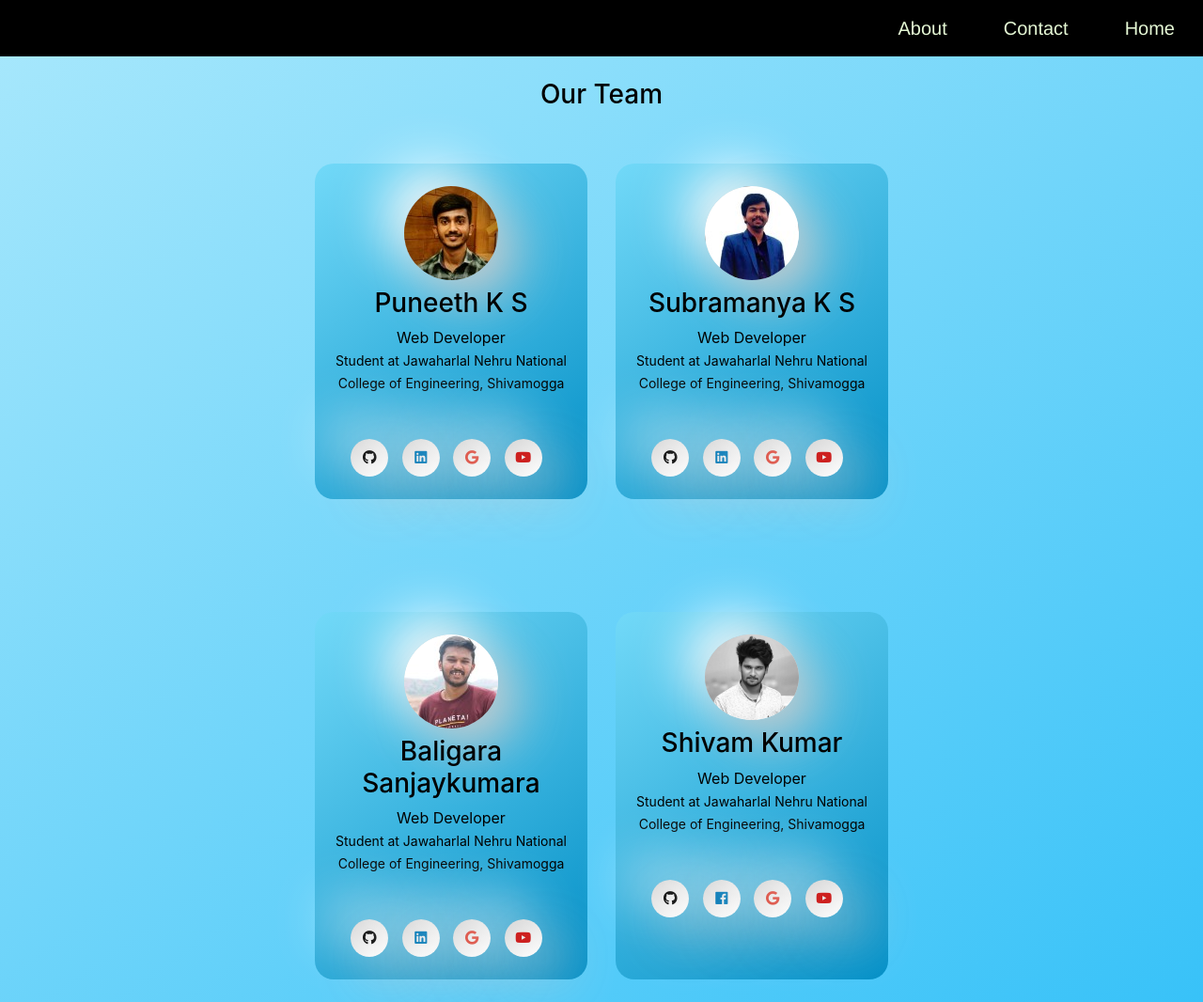
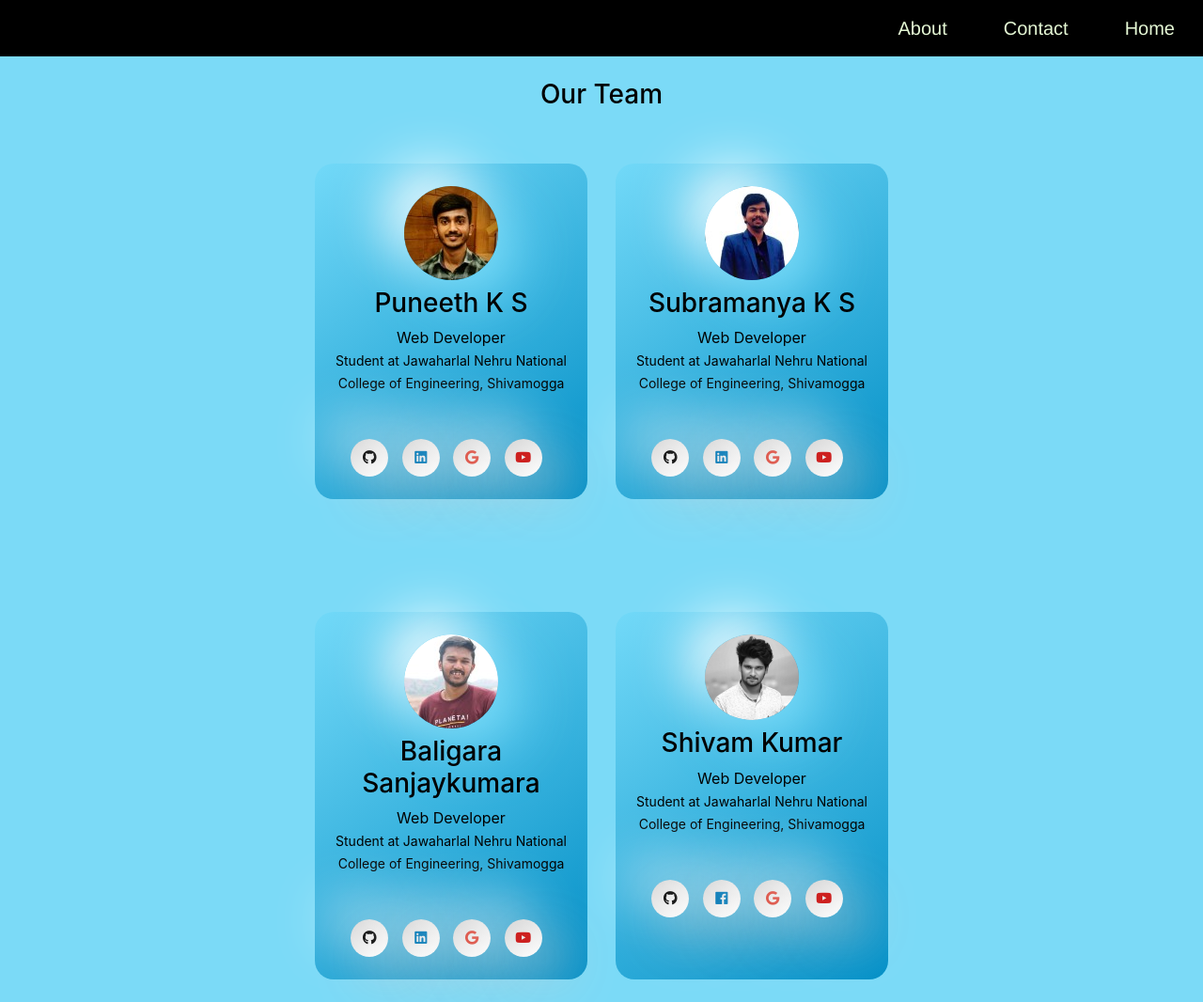
Before and after one commit to SubramanyaKS/Final-year-project, a Flask app: page /contact in a window 1280 px wide. Shown: the whole page at 94% size. Run offline with Flask 2, Linux system fonts and the light colour scheme; some libraries are stand-ins or nearby versions.

Commit message:
updated contact.css

```diff
--- a/static/contact.css
+++ b/static/contact.css
@@ -11,15 +11,28 @@
     padding-top: 0%;
     padding-bottom: 0%;
 }
+html{
+    background:#c2effd;
+
+  -webkit-background-size: cover;
+  -moz-background-size: cover;
+  -o-background-size: cover;
+  background-size: cover;
+}
 body{
-    background: linear-gradient(145deg,#a9e8fc, #38c2f8 );
+    background:#7bdaf7;
+    height:100%;
 
+  -webkit-background-size: cover;
+  -moz-background-size: cover;
+  -o-background-size: cover;
+  background-size: cover;
 
 }
 .card img {
     border-radius: 50%;
-    background: linear-gradient(145deg, #d6d6d6, #ffffff);
-    box-shadow: 20px 20px 60px #cacaca, -20px -20px 60px #ffffff
+    background: linear-gradient(145deg,#72d9f8, #0490c7 );
+    box-shadow: 20px 20px 60px #72d9f8, -20px -20px 60px #ffffff
 }
 
 .neo-button {
```
